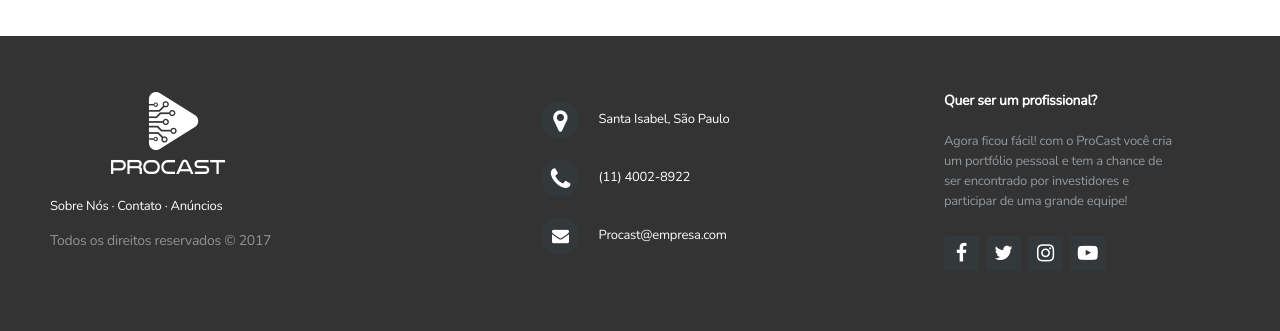
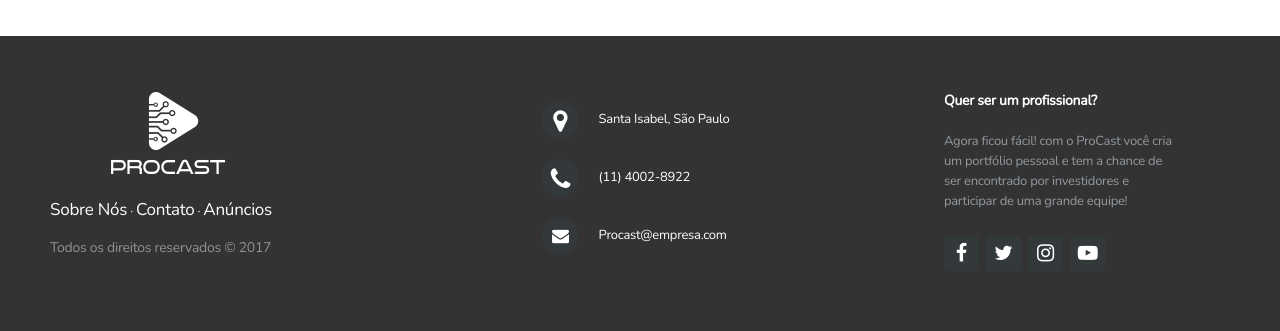
Before and after one commit to joaaoovitoor/ProCast, a PHP site: page /index.php in a window 1280 px wide. Shown: the part 3609-3940 px from the top of the page. Run offline with PHP 8.4, Linux system fonts and the light colour scheme; some libraries are stand-ins or nearby versions; some web fonts are replaced.

Commit message:
Fonte rodapé

```diff
--- a/css/rodape.css
+++ b/css/rodape.css
@@ -48,6 +48,7 @@
 	line-height: 1.8;
 	text-decoration: none;
 	color:  inherit;
+	font-size: 17px;
 }
 
 .footer-distributed .footer-company-name{
```
